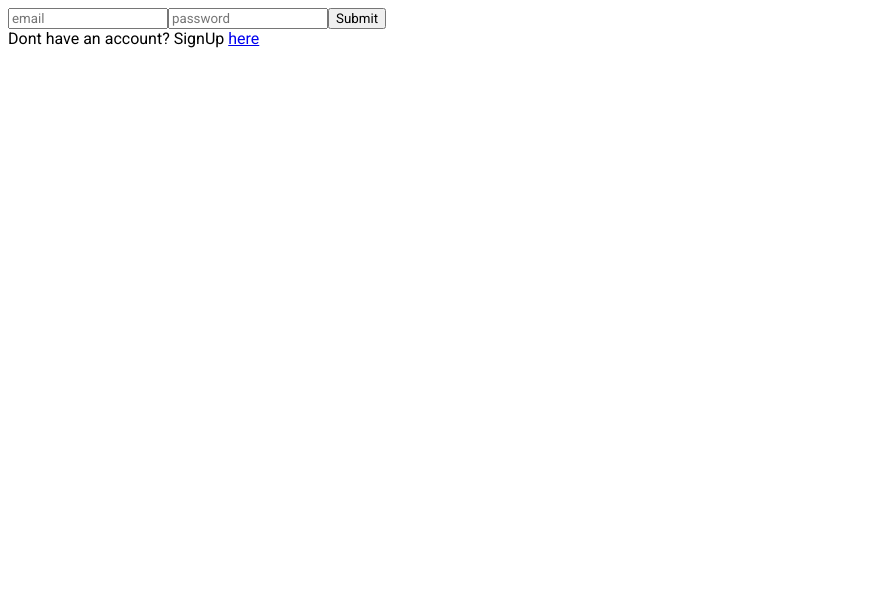
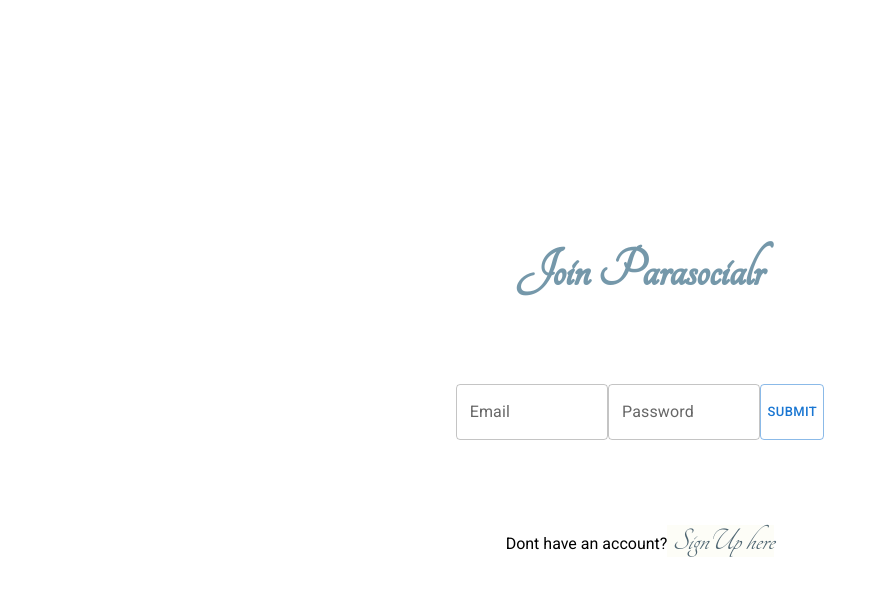
Before and after one commit to PedrazaDiego/Placeholder, a React (Create React App) app in the folder client/: page / in a window 1280 px wide. Shown: the top 596 px of the page, without its empty margins (0-879 px from the left). Built offline with nearby package versions, Linux system fonts and the light colour scheme.

Commit message:
baseline for log in style

```diff
--- a/client/public/index.html
+++ b/client/public/index.html
@@ -8,6 +8,9 @@
   <meta name="theme-color" content="#000000" />
   <meta name="description" content="Web site created using create-react-app" />
   <link rel="stylesheet" href="https://fonts.googleapis.com/css?family=Roboto:300,400,500,700&display=swap" />
+  <link rel="preconnect" href="https://fonts.googleapis.com">
+  <link rel="preconnect" href="https://fonts.gstatic.com" crossorigin>
+  <link href="https://fonts.googleapis.com/css2?family=Tangerine&display=swap" rel="stylesheet">
   <title>Parasocialer</title>
 </head>
 
--- a/client/src/App.css
+++ b/client/src/App.css
@@ -1,5 +1,8 @@
 *{
     font-family: Roboto;
+    padding-top: 10%;
+    padding: 0;
+    margin: 0;
 }
 /* .nav{
     display: flex;
@@ -40,14 +43,14 @@
     border-radius: 5px;
 } */
 
-/* .button {
+.button {
     margin: 10px;
     padding: 2px 5px;
     text-decoration: none;
     border: none;
     background-color: #e7e7e7;
     border-radius: 3px;
-} */
+}
 /* .button:hover {
     background-color: #CECECE;
 } */
@@ -58,3 +61,44 @@
     background-color: gray;
     padding: 1rem;
 } */
+.login-body{
+    height: 100vh;
+    display: flex;
+    flex-direction: column;
+    justify-content: center;
+    align-items: center;
+}
+.flex-login{
+    display: flex;
+    flex-direction: column;
+    align-items: center;
+    height: 50vh;
+    justify-content: space-around;
+}
+.join-title{
+    font-family: 'Tangerine', cursive;
+    font-size: 3.5rem;
+    color: #7598AA;
+}
+.buttons{
+    padding-top: 30%;
+}
+a:link {
+    text-decoration: none;
+    color: black;
+    background-color: #FDFDF7;
+    font-family: 'Tangerine', cursive;
+    font-size: 2rem;
+    color: #4E6571;
+    font-style: italic;
+}
+
+a:visited {
+    text-decoration: none;
+    color: black;
+    background-color: #FDFDF7;
+    font-family: 'Tangerine', cursive;
+    font-size: 2rem;
+    color: #4E6571;
+    font-style: italic;
+}
--- a/client/src/App.jsx
+++ b/client/src/App.jsx
@@ -47,7 +47,7 @@ const App = (props) => {
   }
 
   return (
-    <div>
+    <div >
       {props.userState.isLoggedIn === true ?
       <div>
         <div>
@@ -62,7 +62,7 @@ const App = (props) => {
         </div>
       </div>
       :
-      <div>
+      <div className='login-body'>
         <Switch>
           <Route exact path='/'>
             <SignIn handleLogIn={handleLogIn} />
--- a/client/src/components/SignIn.js
+++ b/client/src/components/SignIn.js
@@ -1,16 +1,24 @@
 import React from 'react';
 import { Link } from 'react-router-dom'
+import { TextField, Button, Box } from '@mui/material'
 
 export default function SignIn(props) {
   return (
-    <div>
-      <form onSubmit={props.handleLogIn}>
-        <input type='email' placeholder='email' name='email'></input>
-        <input type='password' placeholder='password' name='password'></input>
-        <input type='submit'></input>
-      </form>
-      <div>
-        Dont have an account? SignUp <Link to='/sign-up'>here</Link>
+    <div className='flex-login'>
+      <h6 className='join-title'>Join Parasocialr</h6>
+      <Box component='form'onSubmit={props.handleLogIn}
+        sx={{
+          display: 'flex',
+          flexDirection: 'row',
+          width: '75%'
+        }}
+      >
+        <TextField type='email' name='email' id="outlined-name" label="Email"></TextField>
+        <TextField type='password' label="Password" name='password' id="outlined-password"></TextField>
+        <Button type='submit' variant="outlined" size="small">Submit</Button>
+      </Box>
+      <div >
+        Dont have an account?<Link to='/sign-up'> SignUp here</Link >
       </div>
     </div>
   )
--- a/client/src/pages/Profile.js
+++ b/client/src/pages/Profile.js
@@ -82,7 +82,7 @@ const Profile = (props) => {
     return (
         <div>
             <h3> Welcome <span>{props.userState.user.first_name}</span> <span>{props.userState.user.username}</span></h3>
-            <div>
+            <div className='buttons'>
                 <button onClick={handleLogOut}>Log out</button>
                 <button onClick={()=> setRender(1)}>Edit Profile</button>
                 <button onClick={() => setRender(3)}>Post</button>
```
